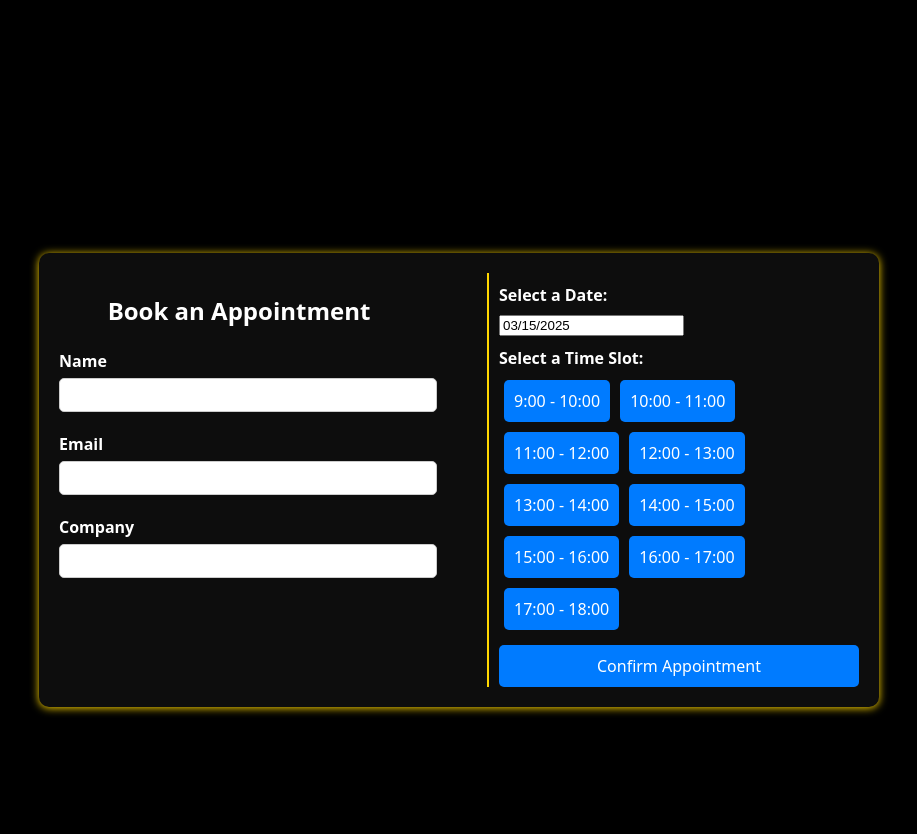
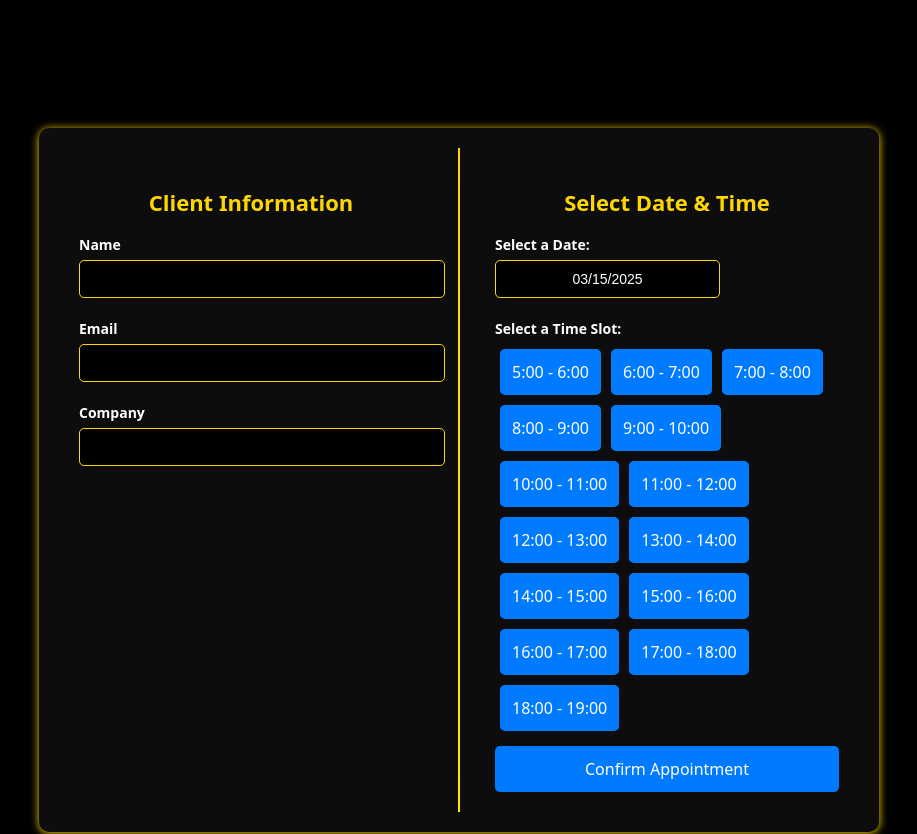
Before and after one commit to Nader-Hadjoudj/my-website, a React (Vite) app: page / in a window 1280 px wide. Shown: the part 720-1554 px from the top of the page, without its empty margins (181-1098 px from the left). Built offline with nearby package versions, Linux system fonts and the light colour scheme.

Commit message:
corrected local

```diff
--- a/src/components/AppointmentBooking.jsx
+++ b/src/components/AppointmentBooking.jsx
@@ -4,10 +4,10 @@ import styled from "styled-components";
 import DatePicker from "react-datepicker";
 import "react-datepicker/dist/react-datepicker.css";
 
-// ✅ Set Backend URL (Auto-switch for local & deployed version)
+// ✅ Adjust API URL based on Environment
 const BASE_URL = process.env.NODE_ENV === "development"
   ? "http://localhost:5000"
-  : "https://www.stormmaze.com/api";
+  : "https://stormmaze.com"; // Replace with your actual deployed URL
 
 // 🔹 Page Layout
 const PageWrapper = styled.div`
@@ -21,50 +21,85 @@ const PageWrapper = styled.div`
 
 const Container = styled.div`
   width: 800px;
+  height: auto;
   padding: 20px;
   background: rgb(13, 13, 13);
   border-radius: 10px;
   box-shadow: 0 1px 8px #ffd700;
   display: flex;
-  justify-content: space-between;
-  align-items: flex-start;
+  align-items: stretch;
 `;
 
+// 🔹 Left & Right Sections
 const LeftColumn = styled.div`
-  width: 45%;
-  padding-right: 10px;
+  flex: 1;
+  padding: 20px;
 `;
 
 const RightColumn = styled.div`
-  width: 45%;
-  padding-left: 10px;
-  border-left: 2px solid #ffd700;
+  flex: 1;
+  padding: 20px;
 `;
 
+// 🔹 Golden Divider
+const Divider = styled.div`
+  width: 2px;
+  background: linear-gradient(to bottom, #ffd700, #ffea00);
+  margin: 0 15px;
+`;
+
+// 🔹 Styled Components
 const Title = styled.h2`
   text-align: center;
-  color: rgb(255, 255, 255);
+  color: #ffd700;
+  font-size: 22px;
+  font-weight: bold;
+  margin-bottom: 15px;
 `;
 
 const Label = styled.label`
   display: block;
   font-weight: bold;
   margin: 10px 0 5px;
-  color: rgb(255, 255, 255);
+  color: white;
+  font-size: 14px;
 `;
 
 const Input = styled.input`
   width: 100%;
-  padding: 8px;
-  border: 1px solid #ccc;
+  padding: 10px;
+  border: 1px solid #ffd700;
+  background: black;
+  color: white;
   border-radius: 5px;
   font-size: 14px;
   margin-bottom: 10px;
+  &:focus {
+    outline: none;
+    border-color: #ffea00;
+  }
+`;
+
+const StyledDatePicker = styled(DatePicker)`
+  width: 100%;
+  padding: 10px;
+  border: 1px solid #ffd700;
+  background: black;
+  color: white;
+  border-radius: 5px;
+  font-size: 14px;
+  text-align: center;
+  margin-bottom: 10px;
+  cursor: pointer;
+  &:focus {
+    outline: none;
+    border-color: #ffea00;
+  }
 `;
 
 const Button = styled.button`
   width: 100%;
-  padding: 10px;
+  padding: 12px;
   background: #007bff;
   color: white;
   border: none;
@@ -89,7 +124,8 @@ const Confirmation = styled.p`
 const TimeSlotButton = styled(Button)`
   width: auto;
   margin: 5px;
-  background: ${({ selected }) => (selected ? "#0056b3" : "#007bff")};
+  background: ${({ selected }) => (selected ? "#ffea00" : "#007bff")};
+  color: ${({ selected }) => (selected ? "black" : "white")};
 `;
 
 function AppointmentBooking() {
@@ -100,20 +136,14 @@ function AppointmentBooking() {
   const [selectedTime, setSelectedTime] = useState("");
   const [confirmation, setConfirmation] = useState("");
 
-  // Generate available time slots
-  const generateTimeSlots = () => {
-    let slots = [];
-    for (let hour = 9; hour < 18; hour++) slots.push(`${hour}:00 - ${hour + 1}:00`);
-    return slots;
-  };
-
-  const availableSlots = generateTimeSlots();
+  // ✅ Generate Available Time Slots
+  const availableSlots = [...Array(14)].map((_, i) => `${i + 5}:00 - ${i + 6}:00`);
 
   const handleBooking = async () => {
     if (clientName && email && company && selectedDate && selectedTime) {
       try {
         const formattedDate = selectedDate.toISOString().split("T")[0]; // Format YYYY-MM-DD
-        const response = await axios.post(`${BASE_URL}/book-appointment`, {
+        const response = await axios.post(`${BASE_URL}/api/book-appointment`, {
           name: clientName,
           email,
           company,
@@ -138,26 +168,47 @@ function AppointmentBooking() {
   return (
     <PageWrapper>
       <Container>
+        {/* 🔹 Left Side - Client Details */}
         <LeftColumn>
-          <Title>Book an Appointment</Title>
+          <Title>Client Information</Title>
+
           <Label>Name</Label>
           <Input type="text" value={clientName} onChange={(e) => setClientName(e.target.value)} />
+
           <Label>Email</Label>
           <Input type="email" value={email} onChange={(e) => setEmail(e.target.value)} />
+
           <Label>Company</Label>
           <Input type="text" value={company} onChange={(e) => setCompany(e.target.value)} />
         </LeftColumn>
 
+        {/* 🔹 Golden Divider */}
+        <Divider />
+
+        {/* 🔹 Right Side - Appointment Selection */}
         <RightColumn>
+          <Title>Select Date & Time</Title>
+
           <Label>Select a Date:</Label>
-          <DatePicker selected={selectedDate} onChange={(date) => setSelectedDate(date)} minDate={new Date()} dateFormat="MM/dd/yyyy" className="datepicker" />
+          <StyledDatePicker
+            selected={selectedDate}
+            onChange={(date) => setSelectedDate(date)}
+            minDate={new Date()}
+            dateFormat="MM/dd/yyyy"
+          />
 
           <Label>Select a Time Slot:</Label>
-          {availableSlots.map((slot) => (
-            <TimeSlotButton key={slot} onClick={() => setSelectedTime(slot)} selected={selectedTime === slot}>
-              {slot}
-            </TimeSlotButton>
-          ))}
+          <div>
+            {availableSlots.map((slot) => (
+              <TimeSlotButton
+                key={slot}
+                onClick={() => setSelectedTime(slot)}
+                selected={selectedTime === slot}
+              >
+                {slot}
+              </TimeSlotButton>
+            ))}
+          </div>
 
           <Button onClick={handleBooking}>Confirm Appointment</Button>
           {confirmation && <Confirmation>{confirmation}</Confirmation>}
```
Also changed, not shown: server.js (+1 -9 lines).
